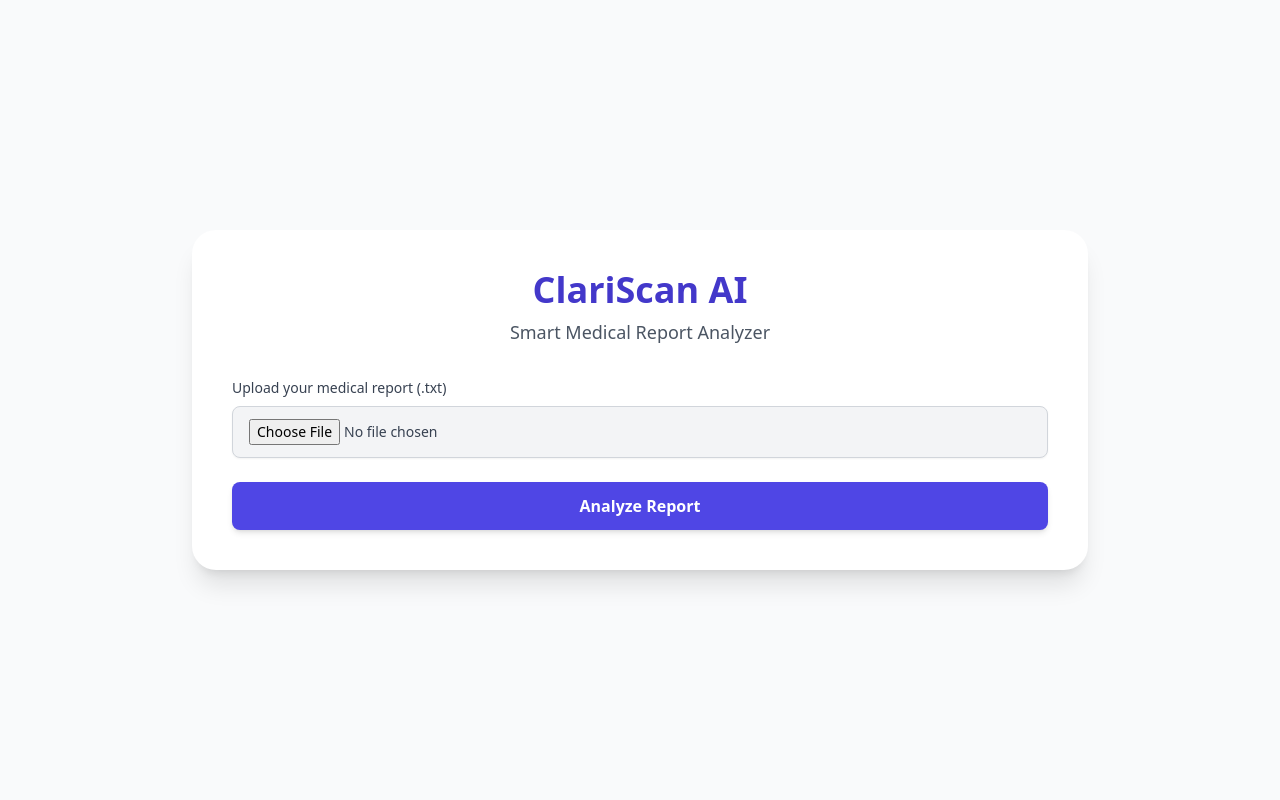
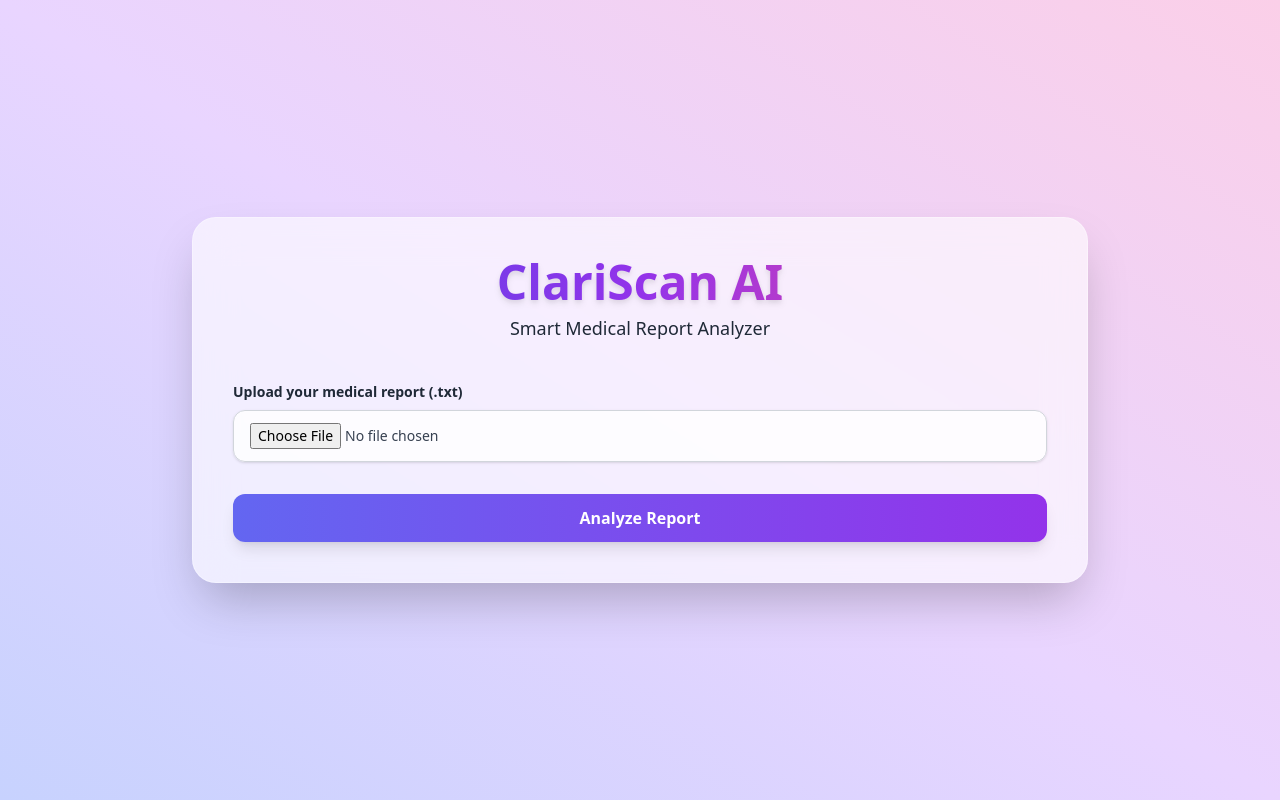
Before and after one commit to SHIVANSH-A/Report-Scanner, a Flask app: page / in a window 1280 px wide. Run offline with Flask 3, Linux system fonts and the light colour scheme; some libraries are stand-ins or nearby versions.

Commit message:
UI Updated

```diff
--- a/Templates/index.html
+++ b/Templates/index.html
@@ -3,33 +3,45 @@
 <head>
     <meta charset="UTF-8">
     <title>ClariScan AI</title>
+    <link rel="icon" href="https://cdn-icons-png.flaticon.com/512/4022/4022533.png" type="image/png">
     <script src="https://cdn.tailwindcss.com"></script>
+    <style>
+        .glass {
+            background: rgba(255, 255, 255, 0.6);
+            backdrop-filter: blur(20px);
+            -webkit-backdrop-filter: blur(20px);
+        }
+    </style>
 </head>
-<body class="bg-gray-50 font-sans antialiased">
+<body class="bg-gradient-to-tr from-indigo-200 via-purple-200 to-pink-200 font-sans antialiased">
+
     <div class="min-h-screen flex items-center justify-center px-4 py-10">
-        <div class="w-full max-w-4xl bg-white rounded-3xl shadow-xl p-10">
+        <div class="w-full max-w-4xl glass rounded-3xl shadow-2xl p-10 border border-white/30 transition-all duration-500 animate-fade-in">
+
             <!-- Title -->
-            <div class="mb-8 text-center">
-                <h1 class="text-4xl font-bold text-indigo-700">ClariScan AI</h1>
-                <p class="text-gray-600 mt-2 text-lg">Smart Medical Report Analyzer</p>
+            <div class="mb-10 text-center">
+                <h1 class="text-5xl font-extrabold text-transparent bg-clip-text bg-gradient-to-r from-indigo-600 via-purple-600 to-pink-500 drop-shadow-md">ClariScan AI</h1>
+                <p class="text-gray-800 mt-2 text-lg font-medium">Smart Medical Report Analyzer</p>
             </div>
 
             <!-- File Upload Form -->
-            <form method="POST" enctype="multipart/form-data" class="space-y-6">
+            <form method="POST" enctype="multipart/form-data" class="space-y-8">
                 <div>
-                    <label class="block text-sm font-medium text-gray-700 mb-2" for="report">Upload your medical report (.txt)</label>
+                    <label class="block text-sm font-semibold text-gray-800 mb-2" for="report">
+                        Upload your medical report (.txt)
+                    </label>
                     <input
                         type="file"
                         name="report"
                         accept=".txt"
                         required
-                        class="block w-full px-4 py-3 text-sm text-gray-700 bg-gray-100 border border-gray-300 rounded-lg shadow-sm focus:outline-none focus:ring-2 focus:ring-indigo-400"
+                        class="block w-full px-4 py-3 text-sm text-gray-700 bg-white/80 border border-gray-300 rounded-xl shadow focus:outline-none focus:ring-2 focus:ring-indigo-400"
                     >
                 </div>
                 <div>
                     <button
                         type="submit"
-                        class="w-full bg-indigo-600 text-white font-semibold py-3 px-6 rounded-lg hover:bg-indigo-700 transition duration-300 shadow-md"
+                        class="w-full bg-gradient-to-r from-indigo-500 to-purple-600 text-white font-semibold py-3 px-6 rounded-xl hover:from-indigo-600 hover:to-purple-700 transition duration-300 shadow-lg"
                     >
                         Analyze Report
                     </button>
@@ -38,9 +50,9 @@
 
             <!-- Final Diagnosis Section -->
             {% if diagnosis %}
-                <div class="mt-10">
-                    <h3 class="text-2xl font-semibold text-green-600 mb-4">Final Diagnosis</h3>
-                    <div class="bg-gray-50 border border-green-300 rounded-lg p-6 shadow-inner text-gray-800 space-y-3 leading-relaxed text-base">
+                <div class="mt-12">
+                    <h3 class="text-2xl font-bold text-green-700 mb-4 text-center">✅ Final Diagnosis</h3>
+                    <div class="bg-white/80 border border-green-300 rounded-xl p-6 shadow-inner text-gray-800 space-y-4 text-base">
                         {% for line in diagnosis.split('\n') %}
                             {% if line.startswith('-') %}
                                 <p class="pl-4">• {{ line[1:] }}</p>
@@ -56,9 +68,22 @@
 
             <!-- Error Message -->
             {% if error %}
-                <p class="mt-6 text-red-600 font-medium text-center">{{ error }}</p>
+                <div class="mt-6 text-center">
+                    <p class="text-red-600 font-semibold bg-white/70 px-4 py-2 inline-block rounded-lg shadow">
+                        ⚠️ {{ error }}
+                    </p>
+                </div>
             {% endif %}
+
         </div>
     </div>
+
+    <!-- Animation -->
+    <script>
+        document.querySelector('.animate-fade-in')?.classList.add('opacity-0');
+        window.addEventListener('load', () => {
+            document.querySelector('.animate-fade-in')?.classList.replace('opacity-0', 'opacity-100');
+        });
+    </script>
 </body>
 </html>
```
